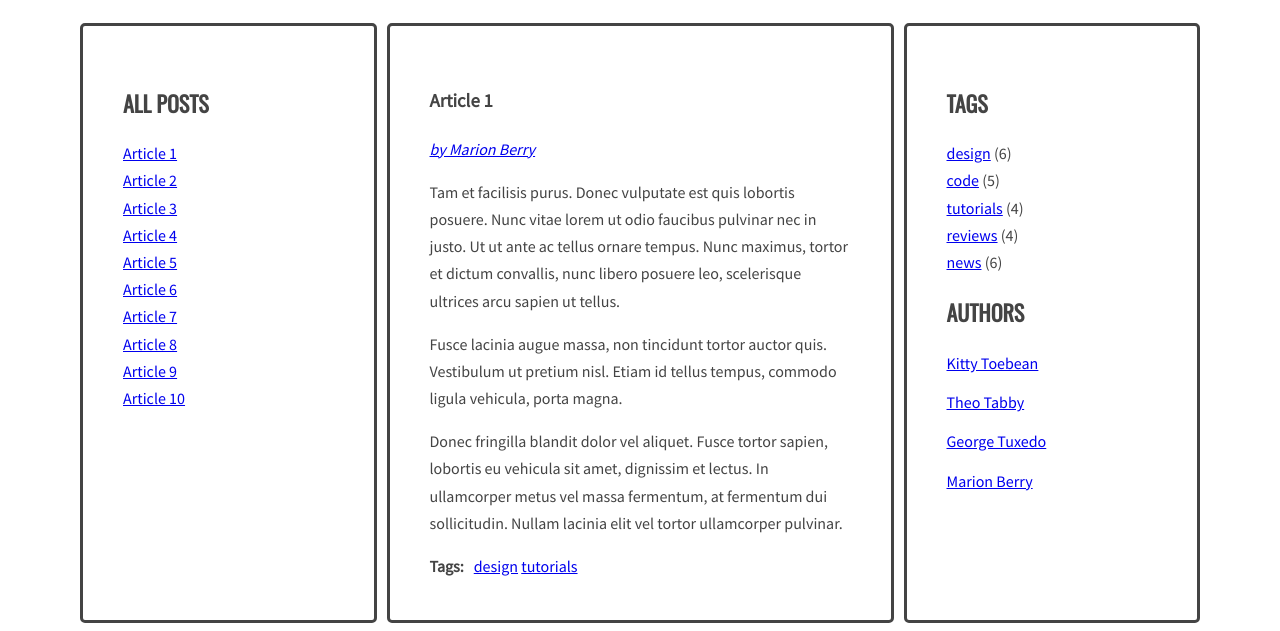
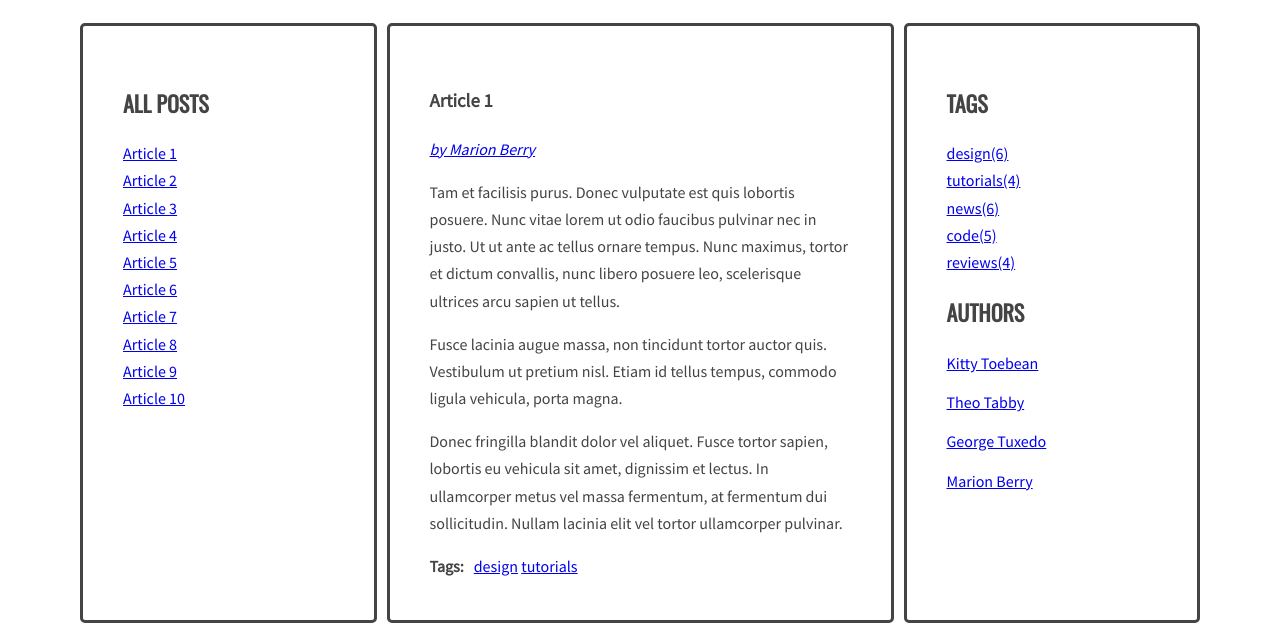
Before and after one commit to Maqel/javascript-blog, a website: page index.html in a window 1280 px wide. Shown: the part 220-851 px from the top of the page. Drawn offline with nearby package versions, Linux system fonts and the light colour scheme.

Commit message:
working_tag_column

```diff
--- a/index.html
+++ b/index.html
@@ -165,11 +165,6 @@
               <aside class="sidebar">
                   <h2 class="section-title">Tags</h2>
                   <ul class="list tags">
-                      <li><a href="#">design</a> <span>(6)</span></li>
-                      <li><a href="#">code</a> <span>(5)</span></li>
-                      <li><a href="#">tutorials</a> <span>(4)</span></li>
-                      <li><a href="#">reviews</a> <span>(4)</span></li>
-                      <li><a href="#">news</a> <span>(6)</span></li>
                   </ul>
                   <h2 class="section-title">Authors</h2>
                   <ul class="list authors">
--- a/js/script.js
+++ b/js/script.js
@@ -5,7 +5,8 @@
     optTitleSelector = '.post-title',
     optTitleListSelector = '.titles',
     optArticleTagsSelector = '.post-tags .list',
-    optArticleAuthorSelector = '.post-author';
+    optArticleAuthorSelector = '.post-author',
+    optTagsListSelector = '.tags.list';
 
   /*TITLE CLICK HANDLER*/
   const titleClickHandler = function(event){
@@ -65,6 +66,8 @@
 
   /* GENERATE TAGS LIST */
   const generateTags = function (){
+    /*[NEW]create a new variable allTags with an empty object*/
+    let allTags = {};
     /*[DONE]find all articles*/
     const articles = document.querySelectorAll(optArticleSelector);
     /*[DONE]START LOOP: for every article:*/
@@ -84,10 +87,28 @@
         const tagHTML = '<li><a href="#tag-' + tag + '"><span>' + tag + '</span></a></li>';
         /*[DONE]add generated code to html variable*/
         html = html + ' ' + tagHTML;
+        /*[NEW]check if this link is NOT already in allTags*/
+        if(!allTags[tag]){
+          /*[NEW]add tag to allTags object*/
+          allTags[tag] = 1;
+        } else {
+          allTags[tag]++;
+        }
       } /*[DONE]END LOOP: for each tag*/
       /*[DONE]insert HTML of all the links into the tags wrapper*/
       tagswrapper.innerHTML = html;
     } /*[DONE]END LOOP: for every article:*/
+    /* [NEW] find list of tags in right column */
+    const tagList = document.querySelector(optTagsListSelector);
+    /*[NEW] create variable for all links HTML code*/
+    let allTagsHTML = '';
+    /*[NEW] START LOOP: for each tag in allTags:*/
+    for(let tag in allTags){
+      /*[NEW] generate code of a link and add it to allTagsHTML*/
+      allTagsHTML +='<li><a href="#tag-' + tag + '"><span>' + tag + '(' + allTags[tag] + ')' + '</span></a></li>';
+    } /*[NEW] END LOOP: for each tag in allTags:*/
+    /*[NEW] add HTML from allTagsHTML to tagList*/
+    tagList.innerHTML = allTagsHTML;
   };
   generateTags();
 
```
